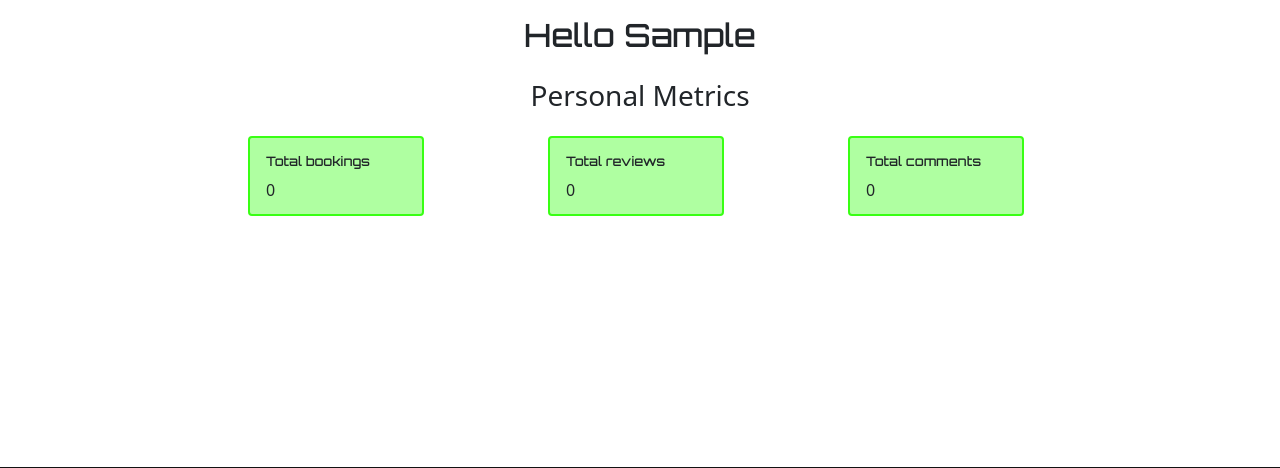
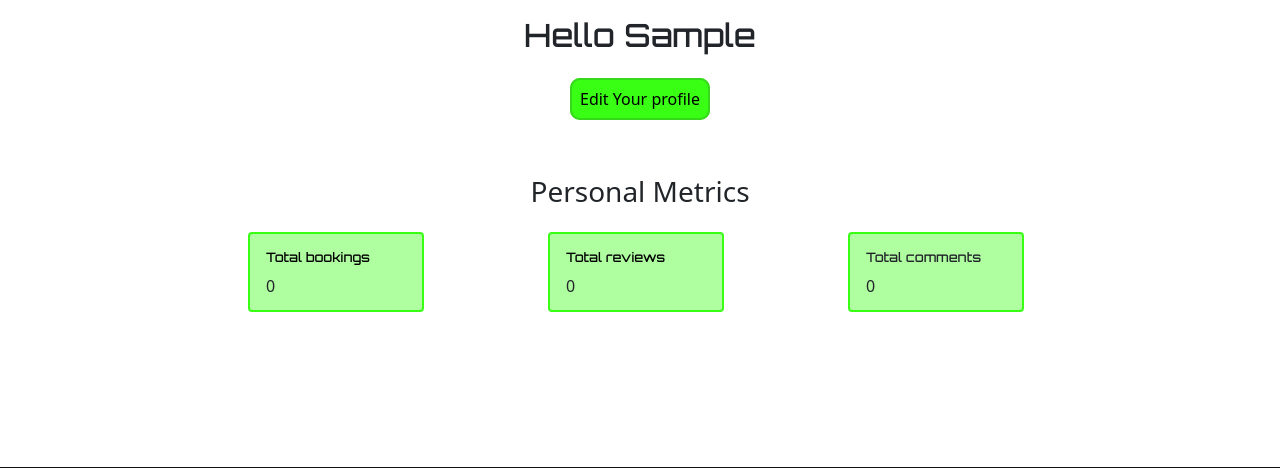
Before and after one commit to HarrisonT1/Portfolio-Project-4, a Django app: page /profile/profile/ in a window 1280 px wide. Shown: the part 63-531 px from the top of the page. Run offline with Django 4.2, Linux system fonts and the light colour scheme; the visitor is signed in with stand-in values (Sample User, id 1); data that the repository does not hold is empty; some libraries are stand-ins or nearby versions.

Commit message:
change metrics to class, add welcome message

```diff
--- a/profile_app/templates/profile_app/edit_profile.html
+++ b/profile_app/templates/profile_app/edit_profile.html
@@ -12,7 +12,7 @@
                 </div>
             </div>
         {% endfor %}
-        <div class="text-center mt-5">
+        <div class="text-center mt-5 mb-5">
             <button class="button-colour text-center" type="submit">Submit changes</button>
         </div>
     </form>
--- a/profile_app/templates/profile_app/profile_details.html
+++ b/profile_app/templates/profile_app/profile_details.html
@@ -1,13 +1,20 @@
 {% extends "base.html" %} {% block content %} {% load static %} {% include "navbar_2.html" %}
 
-<div id="metrics" class="container">
-    <div class="row row-cols-1 row-cols-sm-2 row-cols-md-2 row-cols-xl-4 g-3 justify-content-center">
-        <h2 class="col-12 text-center">Hello {{ user.first_name }}</h2>
-        <h3 class="col-12 text-center">Personal Metrics</h3>
+<div class="container metrics">
+    <div class="row row-cols-1 row-cols-sm-2 row-cols-md-2 row-cols-xl-4 mb-5 g-3 justify-content-center">
+        <div class="col-12">
+            <h2 class="col-12 text-center mb-3">Hello {{ user.first_name }}</h2>
+        </div>
+        <div class="text-center col-12 mb-5">
+            <a href="{% url 'edit_profile' %}" class="remove-decoration button-colour p-2">Edit Your profile</a>
+        </div>
+        <div class="col-12">
+            <h3 class="col-12 text-center">Personal Metrics</h3>
+        </div>
         <div class="col mb-4">
             <div class="card">
                 <div class="card-body">
-                    <h5 class="card-title">Total bookings</h5>
+                    <h5 class="card-title text-black"><a href="{% url 'booking_list' %}" class="remove-decoration">Total bookings</a></h5>
                     <p class="card-text">{{ bookings }}</p>
                 </div>
             </div>
@@ -15,7 +22,7 @@
         <div class="col mb-4">
             <div class="card">
                 <div class="card-body">
-                    <h5 class="card-title">Total reviews</h5>
+                    <h5 class="card-title text-black"><a href="{% url 'my_review_list' %}" class="remove-decoration">Total reviews</a></h5>
                     <p class="card-text">{{ reviews }}</p>
                 </div>
             </div>
--- a/staff/templates/staff/staff_dashboard.html
+++ b/staff/templates/staff/staff_dashboard.html
@@ -6,7 +6,7 @@
 
 <!-- Metrics -->
 
-<div id="metrics" class="container">
+<div class="container metrics">
     <div class="row row-cols-1 row-cols-sm-2 row-cols-md-2 row-cols-xl-4 g-3 justify-content-center">
         <h2 class="col-12 text-center">Key Metrics</h2>
         <div class="col mb-4">
--- a/static/css/style.css
+++ b/static/css/style.css
@@ -31,6 +31,10 @@ h1,h2 {
     color: #EAEAEA;
 }
 
+.text-black a {
+    color: black;
+}
+
 .remove-decoration {
     text-decoration: none;
     list-style-type: none;
@@ -44,6 +48,26 @@ h1,h2 {
 
 .yellow-star span {
     color: gold;
+}
+
+/* metric cards */
+
+.metrics .card {
+    width: 11rem;
+    height: 5rem;
+    border: #39FF14 solid 2px;
+    background-color: #37ff1465
+}
+
+.metrics .row .col {
+    flex: 0 0 auto;
+    max-width: 250px;
+    margin-left: 50px;
+}
+
+.metrics h5 {
+    font-size: 13px;
+    font-family: 'orbitron', sans-serif;
 }
 
 /* Buttons */
@@ -156,6 +180,12 @@ nav {
     border: 2px green solid;
 }
 
+/* Profle */
+
+/* #personal-metrics a:hover {
+    color: #1395e0;
+} */
+
 /* Staff section */
 
 /* staff nav */
@@ -174,23 +204,7 @@ nav {
 
 /* staff dashboard */
 
-#metrics .card {
-    width: 11rem;
-    height: 5rem;
-    border: #39FF14 solid 2px;
-    background-color: #37ff1465;
-}
 
-#metrics .row .col {
-    flex: 0 0 auto;
-    max-width: 250px;
-    margin-left: 50px;
-}
-
-#metrics h5 {
-    font-size: 13px;
-    font-family: 'orbitron', sans-serif;
-}
 
 /* Staff booking list */
 
```
